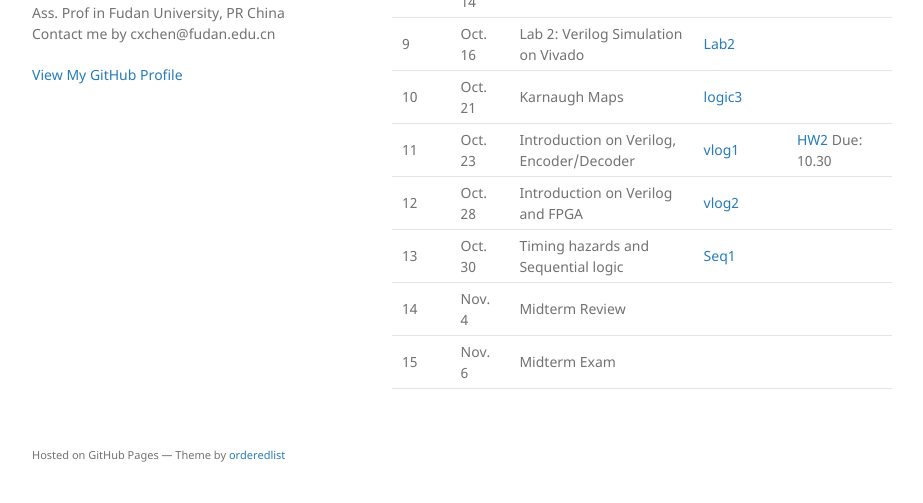
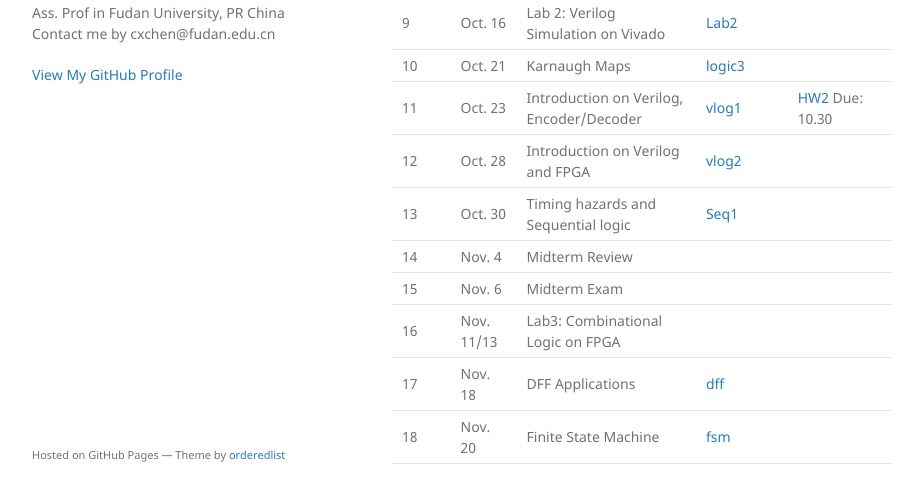
Before and after one commit to cihlab/cihlab.github.io, a Jekyll site: the page built from course/ckt20.md, in a window 1280 px wide and 900 px high, scrolled down 639 px, cut to the strip 366-869 px from the top of the window. Shown: the whole strip, without its empty margins (178-1101 px from the left). Built offline with Jekyll 4.4.1, drawn with Linux system fonts in a browser that asks for light colours; our own code applies the rules of GitHub Pages for plain Markdown files; before the commit the page ends 1464 px from its top, so only the background shows below that.

Commit message:
Update ckt20.md

```diff
--- a/course/ckt20.md
+++ b/course/ckt20.md
@@ -40,3 +40,6 @@ Score: Homework Assignement (15% x 4)+ Final Project (40%)
 13| Oct. 30 | Timing hazards and Sequential logic |  [Seq1](./cktlec13.pdf)  |  |
 14| Nov. 4 | Midterm Review |    |  |
 15| Nov. 6 | Midterm Exam |   |   |
+16| Nov. 11/13 | Lab3: Combinational Logic on FPGA |  |  |
+17| Nov. 18 | DFF Applications | [dff](./cktlec14.pdf) |  |
+18| Nov. 20 | Finite State Machine| [fsm](./cktlec15.pdf) |  |
```
